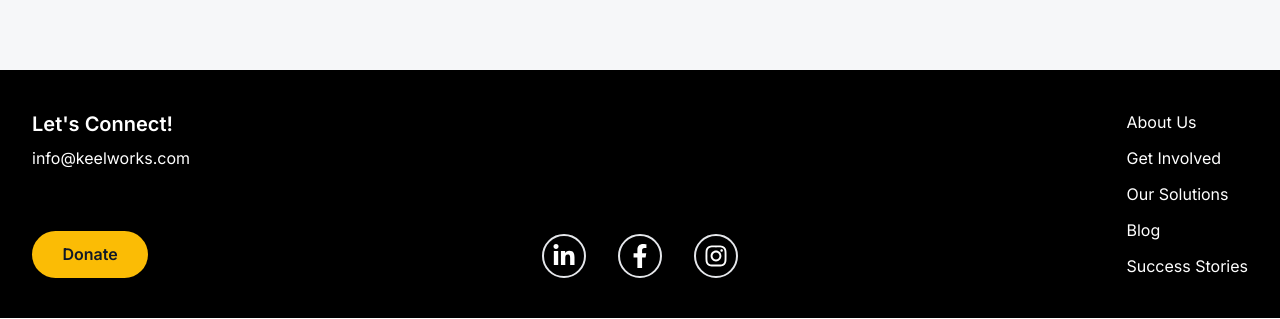
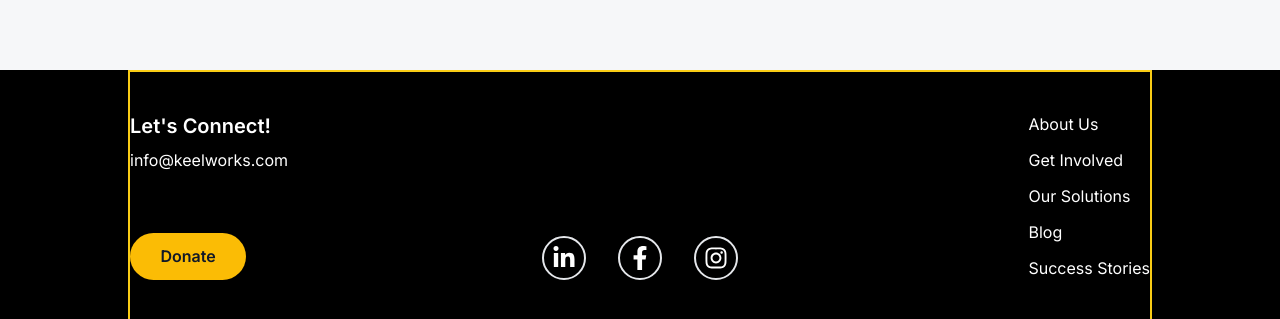
Before and after one commit to keelworks/keelworks-website, a React (Vite) app: page / in a window 1280 px wide. Shown: the part 2381-2700 px from the top of the page. Built offline with nearby package versions, Linux system fonts and the light colour scheme.

Commit message:
changing the x-margins for the footer

```diff
--- a/src/Components/Footer/Footer.jsx
+++ b/src/Components/Footer/Footer.jsx
@@ -4,9 +4,9 @@ import { FaFacebookF, FaInstagram, FaLinkedinIn } from "react-icons/fa";
 const Footer = () => {
   return (
     <footer className="bg-black text-white grid grid-cols-1 place-items-center">
-      <div className="w-full max-w-[3000px] px-8 [@media(min-width:3000px)]:px-0">
-        <div className="grid grid-cols-1 md:grid-cols-3 md:order-1 place-items-center gap-8 py-6 md:py-10">
-          <div className="h-full flex flex-row md:flex-col justify-between md:place-self-start items-center md:items-start gap-8">
+      <div className="w-full max-w-[3000px]">
+        <div className="grid grid-cols-1 md:grid-cols-3 md:order-1 place-items-center gap-8 py-6 md:py-10 mx-[4rem] md:mx-[4rem] lg:mx-[8rem] border-2 border-yellow-400">
+          <div className="h-full w-full flex flex-row md:flex-col justify-between md:place-self-start items-center md:items-start gap-8">
             <div>
               <h1 className="mb-2 text-xl font-semibold">Let's Connect!</h1>
               <a
```
